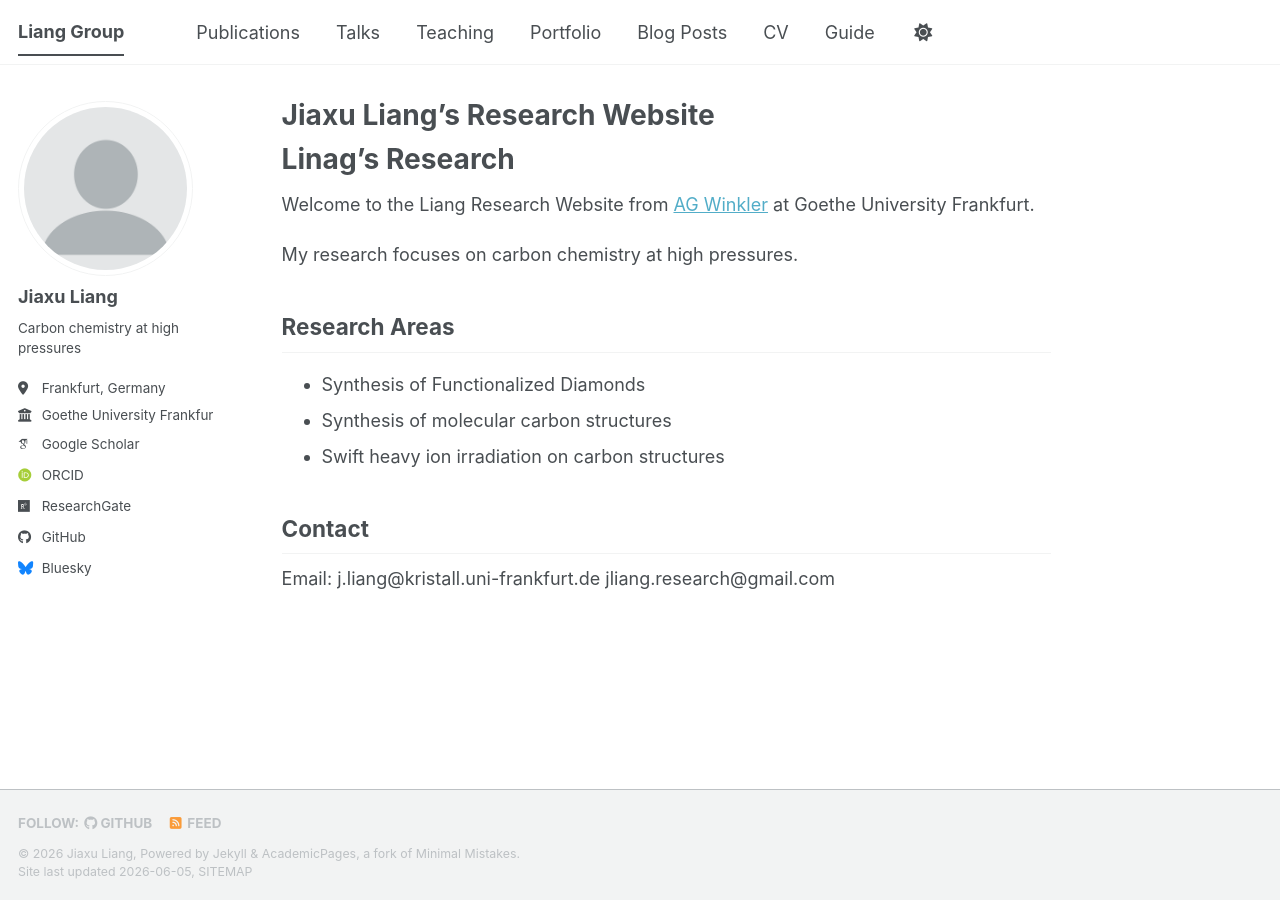
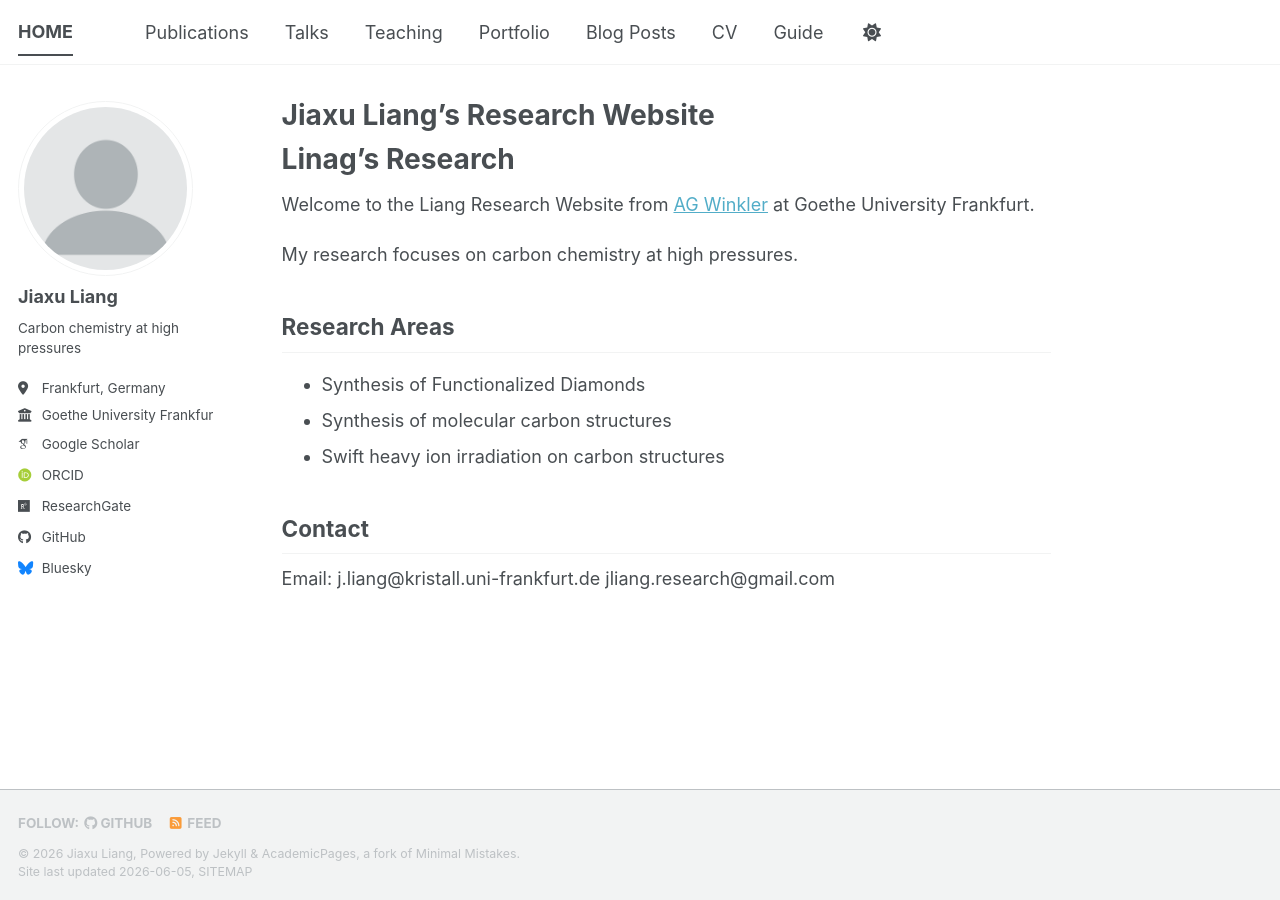
Before and after one commit to liangjiaxu-research/liangjiaxu-research.github.io, a Jekyll site: the page built from _pages/about.md, in a window 1280 px wide. Built offline with Jekyll 4.4.1, drawn with Linux system fonts in a browser that asks for light colours; some web fonts are replaced; a script bundle is joined from its source files by our own code; library files that are not in the unit come from our copies.

Commit message:
Update _config.yml

```diff
--- a/_config.yml
+++ b/_config.yml
@@ -9,7 +9,7 @@
 # Basic Site Settings
 locale                   : "en-US"
 site_theme               : "default" # The available themes options are "default", "air", "sunrise", "mint", "dirt" and "contrast"
-title                    : "Liang Group"
+title                    : "HOME"
 title_separator          : "-"
 name                     : &name "Jiaxu Liang"
 description              : &description "Carbon chemistry at high pressures"   # Update this with a general description of your site, this is the default if not overridden by a page
```
